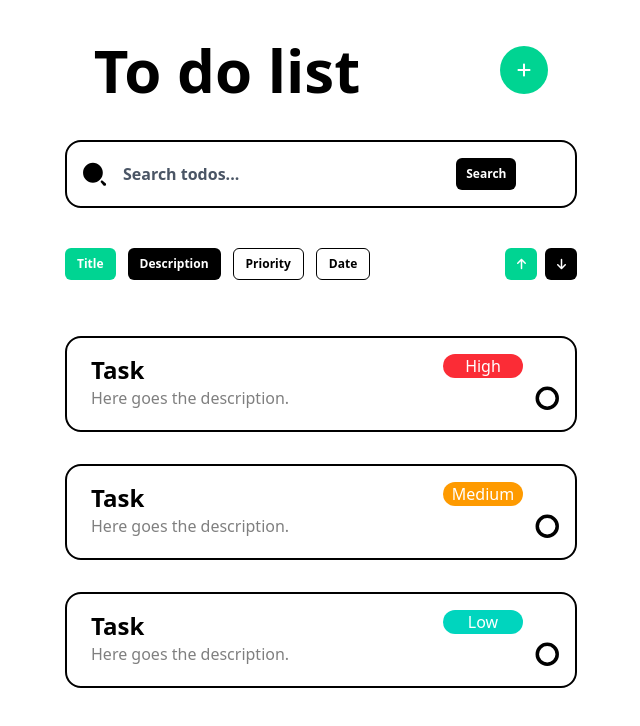
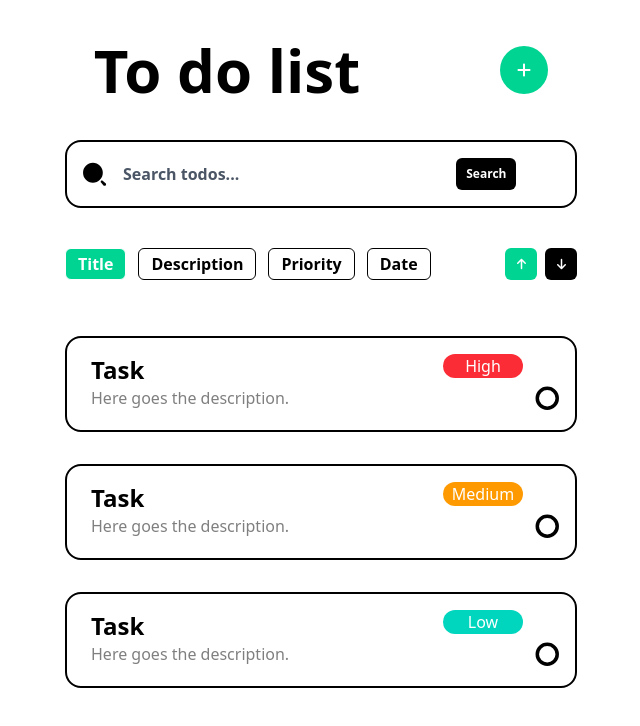
Before and after one commit to gbeatrice24/ToDo, a Vue app: page / in a window 1280 px wide. Shown: the top 726 px of the page, without its empty margins (319-959 px from the left). Built offline with nearby package versions, Linux system fonts and the light colour scheme.

Commit message:
ITL-6: made buttons change color when clicked + renamed attributes

```diff
--- a/src/components/FilterTodos.vue
+++ b/src/components/FilterTodos.vue
@@ -2,14 +2,11 @@
     <div class="flex justify-center items-center">
         <div class="flex flex-col space-y-4 md:flex-row font-semibold md:w-lg justify-between">
             <div class="space-x-3">
-                <button class="bg-emerald-400 text-xs text-white pl-3 pr-3 h-8 rounded-md"
-                    @click="$emit('onSort', 'title')">Title</button>
-                <button class="bg-black text-xs text-white pl-3 pr-3 h-8 rounded-md"
-                    @click="$emit('onSort', 'description')">Description</button>
-                <button class="bg-white text-xs text-black border pl-3 pr-3 h-8 rounded-md"
-                    @click="$emit('onSort', 'priority')">Priority</button>
-                <button class="bg-white text-xs text-black border pl-3 pr-3 h-8 rounded-md"
-                    @click="$emit('onSort', 'date')">Date</button>
+                <button v-for="by in orderBy" :key="by.name" class="border pl-3 pr-3 h-8 rounded-md"
+                    :class="by.active ? 'bg-emerald-400 text-white' : 'bg-white text-black'"
+                    @click="$emit('onSort', by.name); resetButtons(by.name); console.log(by.active)">
+                    {{ by.name }}
+                </button>
             </div>
 
             <div class="space-x-2">
@@ -23,6 +20,7 @@
 </template>
 
 <script setup lang="ts">
+import { ref } from 'vue'
 import { library } from '@fortawesome/fontawesome-svg-core'
 import { faArrowUp, faArrowDown } from '@fortawesome/free-solid-svg-icons'
 
@@ -36,5 +34,14 @@ defineEmits<{
     (e: "onOrder", orderBy: string): void,
 }>();
 
+const orderBy = ref([
+    { name: 'Title', active: true },
+    { name: 'Description', active: false },
+    { name: 'Priority', active: false },
+    { name: 'Date', active: false }])
+
+function resetButtons(name: string) {
+    orderBy.value.forEach((by) => by.active = by.name === name)
+}
 
 </script>
--- a/src/layout/MainLayout.vue
+++ b/src/layout/MainLayout.vue
@@ -48,16 +48,16 @@ const filteredTasks = computed(() => {
 
 function sortArray(array: Task[]) {
     switch (sortBy.value) {
-        case "title":
-            array.sort((a, b) => a.name.localeCompare(b.name))
+        case "Title":
+            array.sort((task1, task2) => task1.name.localeCompare(task2.name))
             break;
-        case "description":
-            array.sort((a, b) => a.desc.localeCompare(b.desc))
+        case "Description":
+            array.sort((task1, task2) => task1.desc.localeCompare(task2.desc))
             break;
-        case "priority":
-            array.sort((a, b) => {
-                const priorityA = a.priority
-                const priorityB = b.priority
+        case "Priority":
+            array.sort((task1, task2) => {
+                const priorityA = task1.priority
+                const priorityB = task2.priority
 
                 if (priorityA === "High" && priorityB !== "High") {
                     return 1
```
